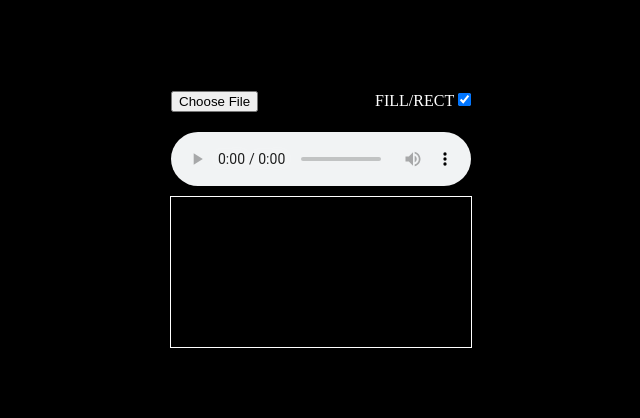
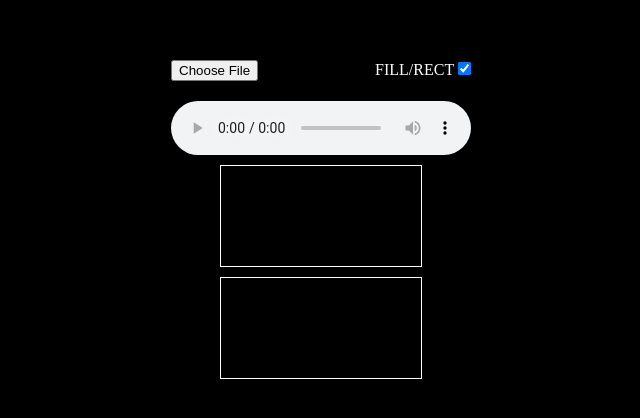
Before and after one commit to IcaroRubem/MusicBar-Experiment-, a plain HTML site: page index.html in a window 1280 px wide. Shown: the part 176-594 px from the top of the page, without its empty margins (319-959 px from the left). Drawn offline with Linux system fonts and the light colour scheme.

Commit message:
Update index.html

```diff
--- a/index.html
+++ b/index.html
@@ -16,6 +16,7 @@
         </div>
         <audio id="audio" controls></audio>
         <canvas id="canvas"></canvas>
+        <canvas id="canvas2"></canvas>
         <div class="raiders"></div>
     </main>
 
```
